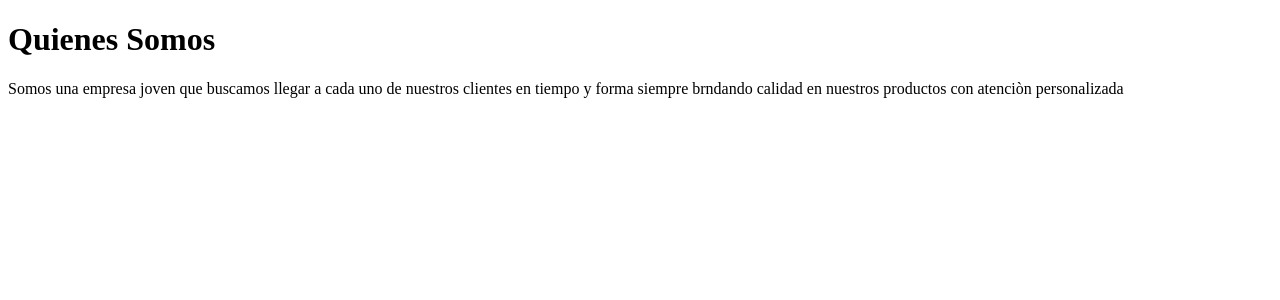
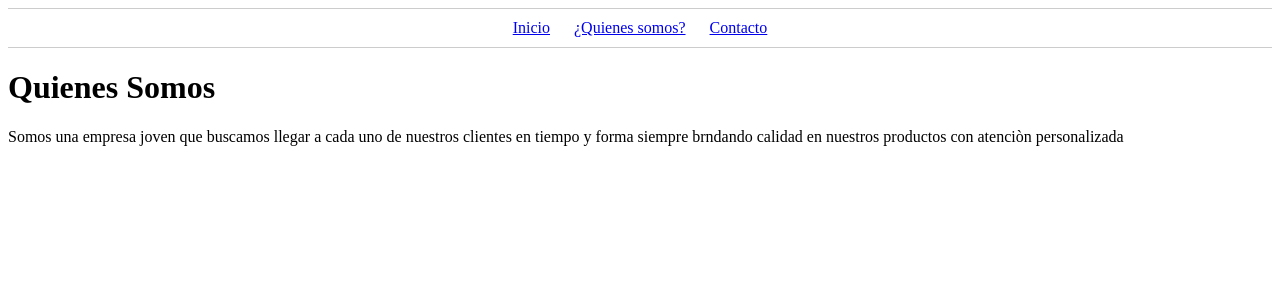
Before and after one commit to alexdzul/fcp, a Django app: template website/templates/quienessomos.html in a window 1280 px wide. Shown: the top 300 px of the page. Run offline with Django 3.2, Linux system fonts and the light colour scheme; the template is opened without the code that fills it, so the values that code supplies are empty.

Commit message:
Agregamos el menú principal
Opciones:
- Inicio
- ¿Quienes somos?
- Contacto

```diff
--- a/templates/base.html
+++ b/templates/base.html
@@ -3,8 +3,32 @@
 <head>
     <meta charset="UTF-8">
     <title>{% block titulo %}Inicio{% endblock titulo %}</title>
+    <style>
+        .nav {
+            border: 1px solid #ccc;
+            border-width: 1px 0;
+            list-style: none;
+            margin: 0;
+            padding: 0;
+            text-align: center;
+        }
+
+        .nav li {
+            display: inline;
+        }
+
+        .nav a {
+            display: inline-block;
+            padding: 10px;
+        }
+    </style>
 </head>
 <body>
+<ul class="nav">
+    <li><a href="/">Inicio</a></li>
+    <li><a href="/about/">¿Quienes somos?</a></li>
+    <li><a href="/contact/">Contacto</a></li>
+</ul>
 {% block contenido %}
     <h1>Aqui va contenido detallado</h1>
 {% endblock contenido %}
```
